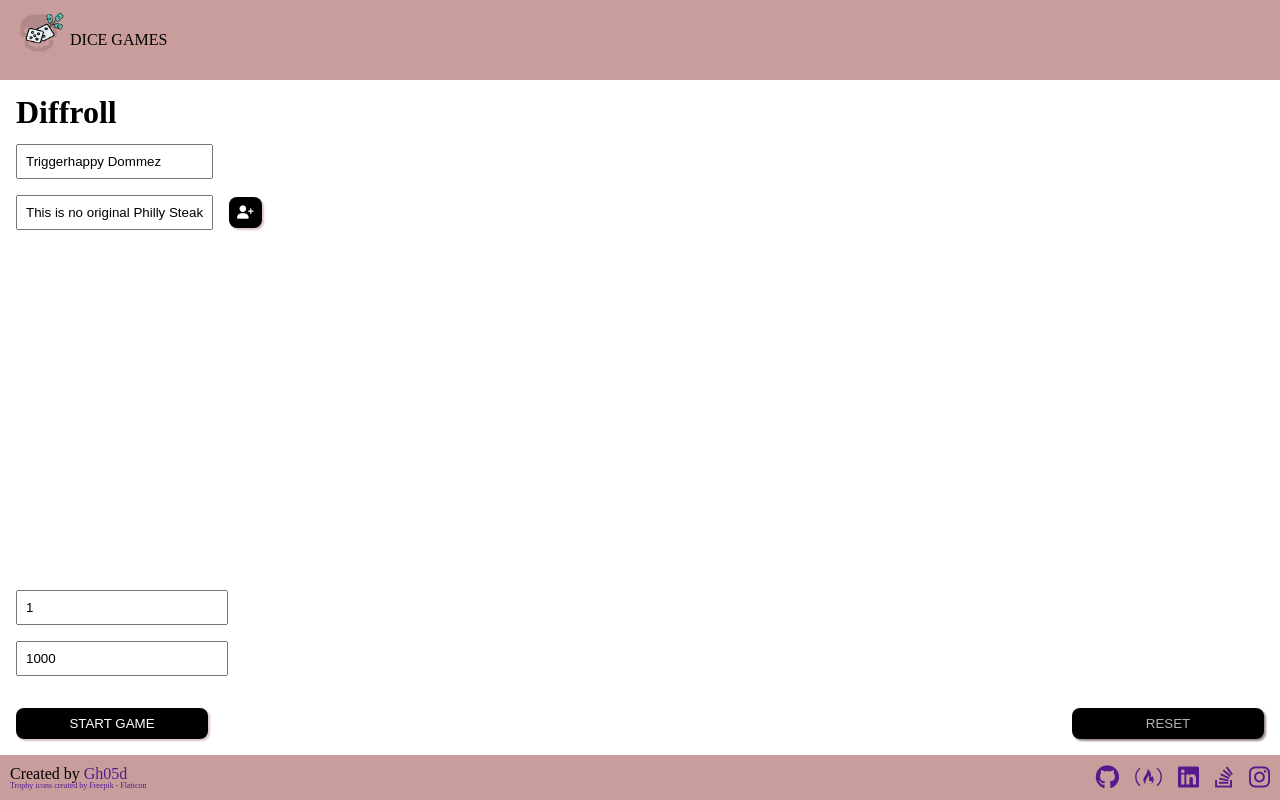
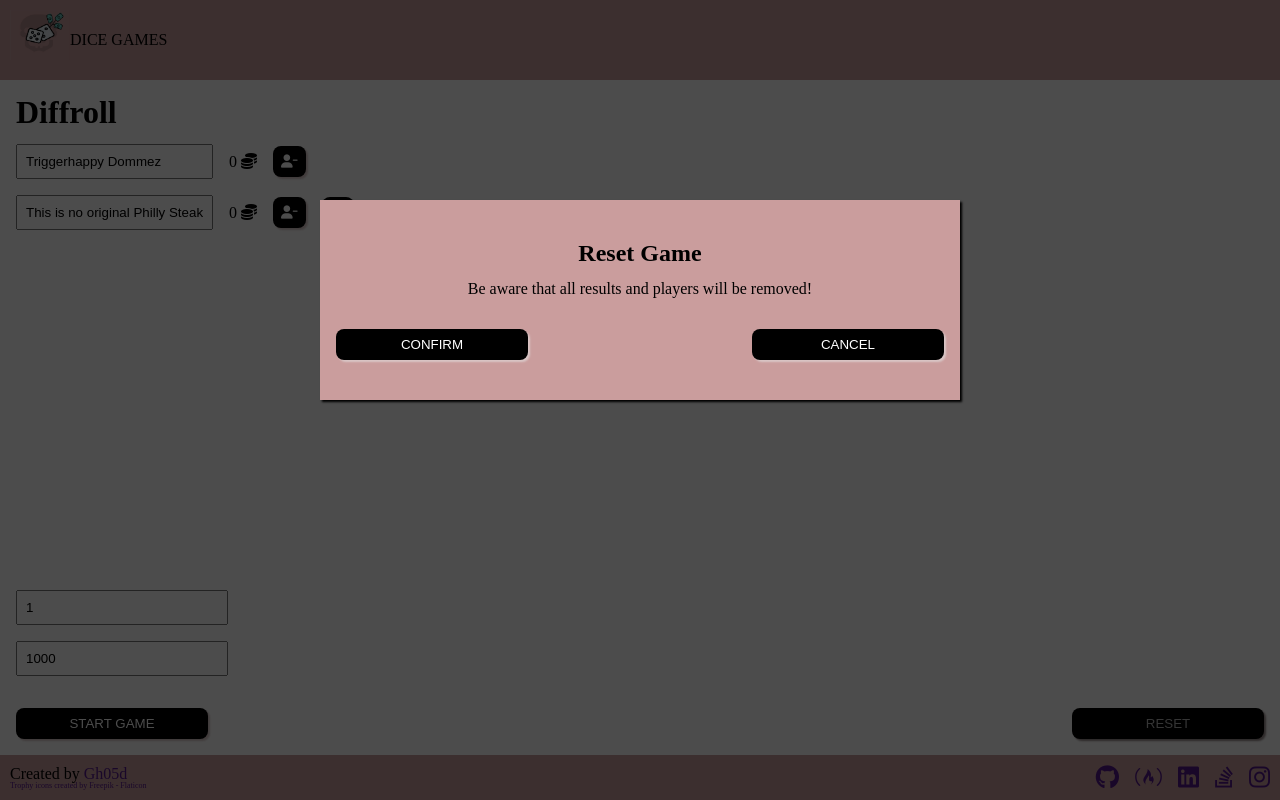
Before and after one commit to Gh05d/roll-with-me, a React (Create React App) app: page /roll-with-me/diffroll in a window 1280 px wide. Both pictures are taken after a click on the button "RESET". Built offline with nearby package versions, Linux system fonts and the light colour scheme.

Commit message:
Added coin rating and improved player deletion and reset logic

```diff
--- a/src/components/Modal.jsx
+++ b/src/components/Modal.jsx
@@ -4,7 +4,11 @@ import "../styles/Modal.css";
 const Modal = props => (
   <React.Fragment>
     <div id="overlay" role="button" onClick={props.noCloseOverlay ? null : props.close} />
-    <div id="modal" role="button" onClick={props.noCloseClick ? null : props.close}>
+    <div
+      id="modal"
+      className={props.className}
+      role="button"
+      onClick={props.noCloseClick ? null : props.close}>
       {props.children}
     </div>
   </React.Fragment>
--- a/src/components/diffroll/DiffrollResultModal.jsx
+++ b/src/components/diffroll/DiffrollResultModal.jsx
@@ -11,15 +11,9 @@ const DiffrollResultModal = ({ close, winners, losers, amount, highest, lowest }
   React.useEffect(() => {
     if (winners.length == 1) setWinner(winners[0]);
     if (losers.length == 1) setLoser(losers[0]);
-    console.log("FIRE ONCE");
   }, []);
 
-  function computeAmount() {
-    const euro = Math.floor(amount / 100);
-    const cent = amount % 100;
-
-    return `${highest} - ${lowest} = ${amount} / 100 = ${euro},${cent}`;
-  }
+  const onClose = () => close({ winner, loser });
 
   function render() {
     if (winner && loser) {
@@ -27,21 +21,20 @@ const DiffrollResultModal = ({ close, winners, losers, amount, highest, lowest }
         <React.Fragment>
           <b>{loser.name} 💩</b>
           <span> has to pay </span>
-          <b>{computeAmount()} 💶</b>
+          <b>
+            {`${highest} - ${lowest} = ${amount}`} <i className="fa-solid fa-coins" />
+          </b>
           <span> to </span>
           <b>{winner.name} 👑</b>
 
-          <button onClick={close}>OK</button>
+          <button onClick={onClose}>OK</button>
         </React.Fragment>
       );
     }
 
-    console.log({ winner });
     if (!winner) {
       return <TieBreaker list={winners} forWin onClick={person => setWinner(person)} />;
     }
-
-    console.log({ loser });
 
     if (!loser) {
       return (
@@ -57,7 +50,7 @@ const DiffrollResultModal = ({ close, winners, losers, amount, highest, lowest }
   }
 
   return (
-    <Modal noCloseOverlay noCloseClick close={close}>
+    <Modal noCloseOverlay noCloseClick close={onClose}>
       <div id="diffroll-result">{render()}</div>
     </Modal>
   );
--- a/src/pages/Diffroll.jsx
+++ b/src/pages/Diffroll.jsx
@@ -8,6 +8,7 @@ import DiffrollSetup from "./DiffrollSetup";
 
 import "../styles/Diffroll.css";
 import { generateID } from "../helpers";
+import Modal from "../components/Modal";
 
 const DEFAULT_MIN = 1;
 const DEFAULT_MAX = 1000;
@@ -19,8 +20,11 @@ const Diffroll = () => {
 
   const [started, toggle] = React.useState(false);
   const [showDecision, toggleDecision] = React.useState(false);
+  const [showReset, toggleReset] = React.useState(false);
+
   const [decision, setDecision] = React.useState(null);
   const [results, setResults] = React.useState(null);
+  const [deletePlayerByID, toggleDeletion] = React.useState(null);
 
   const animationDuration = 100;
 
@@ -69,9 +73,10 @@ const Diffroll = () => {
       lowest: lowestRoll,
     });
     toggle(true);
-    setTimeout(() => {
-      toggleDecision(true);
-    }, playersArray.length * animationDuration * 2 + animationDuration);
+    setTimeout(
+      () => toggleDecision(true),
+      playersArray.length * animationDuration * 2 + animationDuration
+    );
   }
 
   function reset() {
@@ -84,11 +89,17 @@ const Diffroll = () => {
     setPlayers(state => {
       const id = generateID();
 
-      return { ...state, [id]: { name: generateName(), id } };
+      return { ...state, [id]: { name: generateName(), id, balance: 0 } };
     });
   }
 
   function removePlayer(id) {
+    if (players[id]?.balance != 0) return toggleDeletion(id);
+
+    removePlayer4Real(id);
+  }
+
+  function removePlayer4Real(id) {
     setPlayers(state => {
       const clone = { ...state };
       delete clone[id];
@@ -105,14 +116,28 @@ const Diffroll = () => {
     }));
   }
 
+  function finish({ winner, loser }) {
+    toggleDecision(false);
+    toggle(false);
+
+    setPlayers(state => ({
+      ...state,
+      [winner.id]: { ...winner, balance: winner.balance + decision.amount },
+      [loser.id]: { ...loser, balance: loser.balance - decision.amount },
+    }));
+  }
+
+  const closeDeleteModal = () => toggleDeletion(null);
+  const closeResetModal = () => toggleReset(null);
+
   function setDefaultPlayers() {
     setPlayers(() => {
       const id1 = generateID();
       const id2 = generateID();
 
       return {
-        [id1]: { name: "Triggerhappy Dommez", id: id1 },
-        [id2]: { name: "This is no original Philly Steak - Müller", id: id2 },
+        [id1]: { name: "Triggerhappy Dommez", id: id1, balance: 0 },
+        [id2]: { name: "This is no original Philly Steak - Müller", id: id2, balance: 0 },
       };
     });
   }
@@ -152,18 +177,48 @@ const Diffroll = () => {
             setMinNumber={setMinNumber}
             maxNumber={maxNumber}
             setMaxNumber={setMaxNumber}
-            reset={reset}
+            reset={() => toggleReset(true)}
           />
         )}
 
-        {showDecision && (
-          <DiffrollResultModal
-            close={() => {
-              toggleDecision(false);
-              toggle(false);
-            }}
-            {...decision}
-          />
+        {showDecision && <DiffrollResultModal close={finish} {...decision} />}
+        {deletePlayerByID && (
+          <Modal className="diffroll-confirm-modal" close={closeDeleteModal}>
+            <h2>Delete Player</h2>
+            <div>Do you really want to delete the player</div>
+
+            <div>
+              <em>{players[deletePlayerByID]?.name}</em>
+            </div>
+
+            <div>
+              He has an outstanding balance of <b>{players[deletePlayerByID]?.balance}</b>
+            </div>
+
+            <div className="buttons">
+              <button
+                onClick={() => {
+                  removePlayer4Real(deletePlayerByID);
+                  closeDeleteModal();
+                }}>
+                Confirm
+              </button>
+              <button onClick={closeDeleteModal}>Cancel</button>
+            </div>
+          </Modal>
+        )}
+
+        {showReset && (
+          <Modal className="diffroll-confirm-modal" close={closeResetModal}>
+            <h2>Reset Game</h2>
+
+            <p>Be aware that all results and players will be removed!</p>
+
+            <div className="buttons">
+              <button onClick={reset}>Confirm</button>
+              <button onClick={closeResetModal}>Cancel</button>
+            </div>
+          </Modal>
         )}
       </main>
     </React.Fragment>
--- a/src/pages/DiffrollSetup.jsx
+++ b/src/pages/DiffrollSetup.jsx
@@ -5,10 +5,12 @@ import "../styles/Diffroll.css";
 const DiffrollSetup = props => {
   const { players, addPlayer, minNumber, removePlayer } = props;
 
+  const playersArray = Object.values(players);
+
   return (
     <div id="diffroll-setup">
       <ul className="players">
-        {Object.values(players).map((player, i) => (
+        {playersArray.map((player, i) => (
           <li key={player.id}>
             <input
               value={player.name}
@@ -17,23 +19,32 @@ const DiffrollSetup = props => {
               title="Player name"
               aria-label="Player name"
             />
-            {i + 1 == Object.values(players).length && (
+
+            <div>
+              {player.balance}{" "}
+              <i
+                className={`fa-solid fa-coins ${
+                  player.balance > 0 ? "positive" : player.balance < 0 ? "negative" : ""
+                }`}></i>
+            </div>
+
+            {playersArray.length > 1 && (
+              <button
+                title={`Remove ${player.name}`}
+                onClick={() => removePlayer(player.id)}
+                aria-label={`Remove ${player.name}`}
+                className="icon-button">
+                <i className="fa fa-user-minus" />
+              </button>
+            )}
+
+            {i + 1 == playersArray.length && (
               <button
                 title="Add player"
                 onClick={addPlayer}
                 aria-label="Add player"
                 className="icon-button">
                 <i className="fa fa-user-plus" />
-              </button>
-            )}
-
-            {i > 1 && (
-              <button
-                title={`Remove ${player.name}`}
-                onClick={() => removePlayer(player.id)}
-                aria-label={`Remove ${player.name}`}
-                className="icon-button">
-                <i className="fa fa-user-minus" />
               </button>
             )}
           </li>
@@ -62,7 +73,10 @@ const DiffrollSetup = props => {
       </div>
 
       <div className="buttons">
-        <button onClick={props.startGame} className="start-button">
+        <button
+          disabled={playersArray.length <= 1}
+          onClick={props.startGame}
+          className="start-button">
           Start Game
         </button>
 
--- a/src/styles/Diffroll.css
+++ b/src/styles/Diffroll.css
@@ -16,8 +16,18 @@
   flex: 0;
 }
 
-#diffroll .icon-button {
-  margin-left: 1rem;
+.players > li {
+  display: flex;
+  align-items: center;
+  gap: 1rem;
+}
+
+.fa-coins.positive {
+  color: rgb(239, 207, 20);
+}
+
+.fa-coins.negative {
+  color: rgb(179, 3, 3);
 }
 
 #diffroll .buttons {
@@ -46,3 +56,17 @@
 #diffroll-game .dice-result {
   opacity: 0;
 }
+
+#diffroll .diffroll-confirm-modal {
+  padding: 1rem 1rem 0;
+  flex-direction: column;
+}
+
+#diffroll .diffroll-confirm-modal div {
+  margin: 1rem 0;
+}
+
+#diffroll .diffroll-confirm-modal .buttons {
+  width: 100%;
+  gap: 1rem;
+}
```
